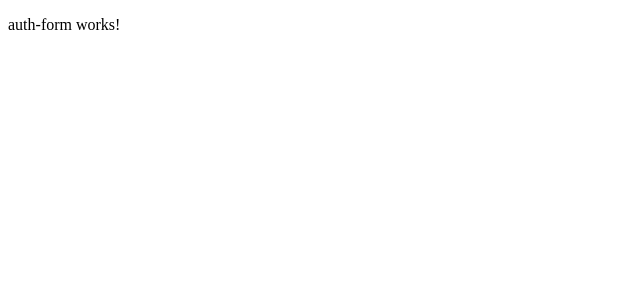
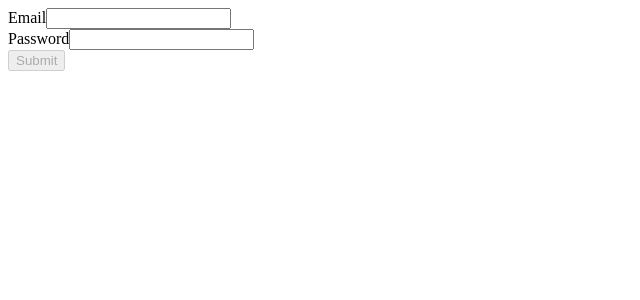
Before and after one commit to divineLush/ng-auth-form, an Angular app: page / in a window 1280 px wide. Shown: the top 300 px of the page, without its empty margins (0-640 px from the left). Built offline with nearby package versions, Linux system fonts and the light colour scheme.

Commit message:
basic auth form

```diff
--- a/src/app/components/auth-form/auth-form.component.html
+++ b/src/app/components/auth-form/auth-form.component.html
@@ -1 +1,11 @@
-<p>auth-form works!</p>
+<form [formGroup]="form" (ngSubmit)="onSubmit()">
+  <div>
+    <label for="email">Email</label>
+    <input type="email" id="email" formControlName="email">
+  </div>
+  <div>
+    <label for="password">Password</label>
+    <input type="password" id="password" formControlName="password">
+  </div>
+  <button type="submit" [disabled]="submitDisabled$ | async">Submit</button>
+</form>
--- a/src/app/components/auth-form/auth-form.component.ts
+++ b/src/app/components/auth-form/auth-form.component.ts
@@ -1,11 +1,53 @@
-import { Component } from '@angular/core';
+import { Component, inject } from '@angular/core';
+import { ReactiveFormsModule, FormBuilder, FormGroup, Validators } from '@angular/forms';
+import { ApiService } from '../../services/api.service';
+import { AuthFormData } from '../../interfaces/form-data';
+import { concat, map, Observable, of } from 'rxjs';
+import { CommonModule } from '@angular/common';
 
 @Component({
   selector: 'app-auth-form',
-  imports: [],
+  imports: [CommonModule, ReactiveFormsModule],
+  providers: [ApiService],
   templateUrl: './auth-form.component.html',
   styleUrl: './auth-form.component.css'
 })
 export class AuthFormComponent {
+  private isLoading = false;
 
+  private readonly fb = inject(FormBuilder);
+  private readonly apiService = inject(ApiService);
+
+  public readonly form: FormGroup;
+  public readonly submitDisabled$: Observable<boolean>;
+
+  constructor() {
+    this.form = this.fb.group({
+      email: ['', [Validators.required, Validators.email, Validators.maxLength(320)]],
+      password: ['', [Validators.required, Validators.maxLength(320)]],
+    });
+
+    this.submitDisabled$ = concat(of(true), this.form.statusChanges
+      .pipe(map(status => (status !== 'VALID' || this.isLoading))));
+  }
+
+  onSubmit() {
+    if (this.form.invalid) {
+      return;
+    }
+
+    this.isLoading = true;
+    this.apiService.submitForm(this.form.value as AuthFormData)
+      .subscribe({
+        next: (data) => {
+          console.log(data);
+        },
+        error: (err) => {
+          console.error(err);
+        },
+        complete: () => {
+          this.isLoading = false;
+        }
+      });
+  }
 }
--- /dev/null
+++ b/src/app/interfaces/form-data.ts
@@ -0,0 +1,4 @@
+export interface AuthFormData {
+  email: string;
+  password: string;
+}
--- /dev/null
+++ b/src/app/services/api.service.ts
@@ -0,0 +1,31 @@
+import { Injectable } from "@angular/core";
+import { AuthFormData } from "../interfaces/form-data";
+import { map, of, timer } from "rxjs";
+
+@Injectable()
+export class ApiService {
+  private checkConnection() {
+    return of(!navigator.onLine)
+      .pipe(map(isOffline => {
+        if (isOffline) {
+          throw new Error('Oops! Connection Error')
+        }
+      }));
+  }
+
+  private hasError() {
+    return Boolean(Math.random() < 0.5);
+  }
+
+  submitForm(data: AuthFormData) {
+    return this.checkConnection().pipe(
+      map(() => timer(2000)),
+      map(() => {
+        if (this.hasError()) {
+          throw new Error('Oops! Something went wrong with your login');
+        }
+
+        return data;
+      }));
+  }
+}
```
